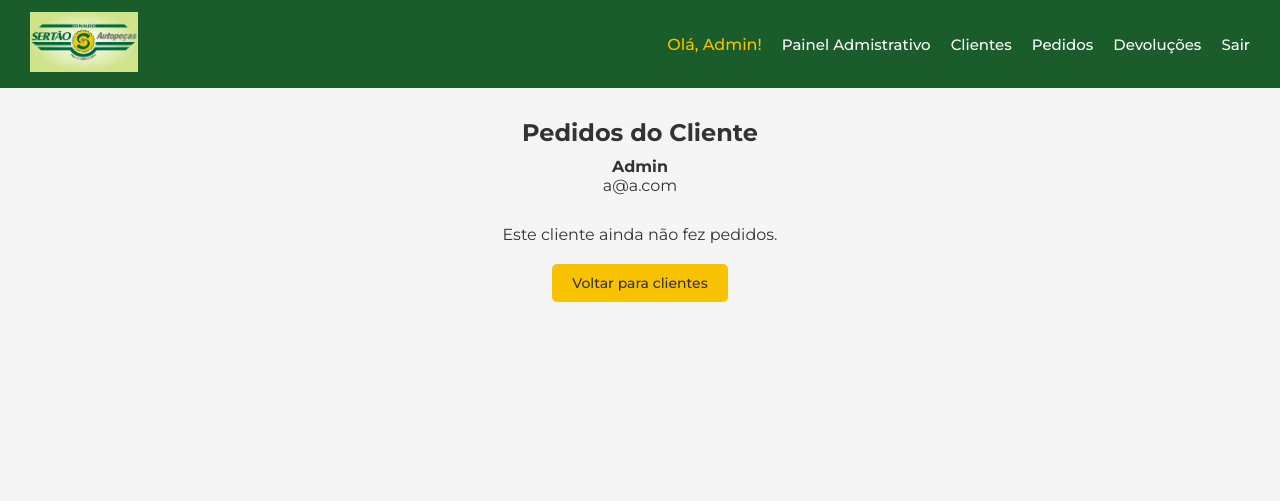
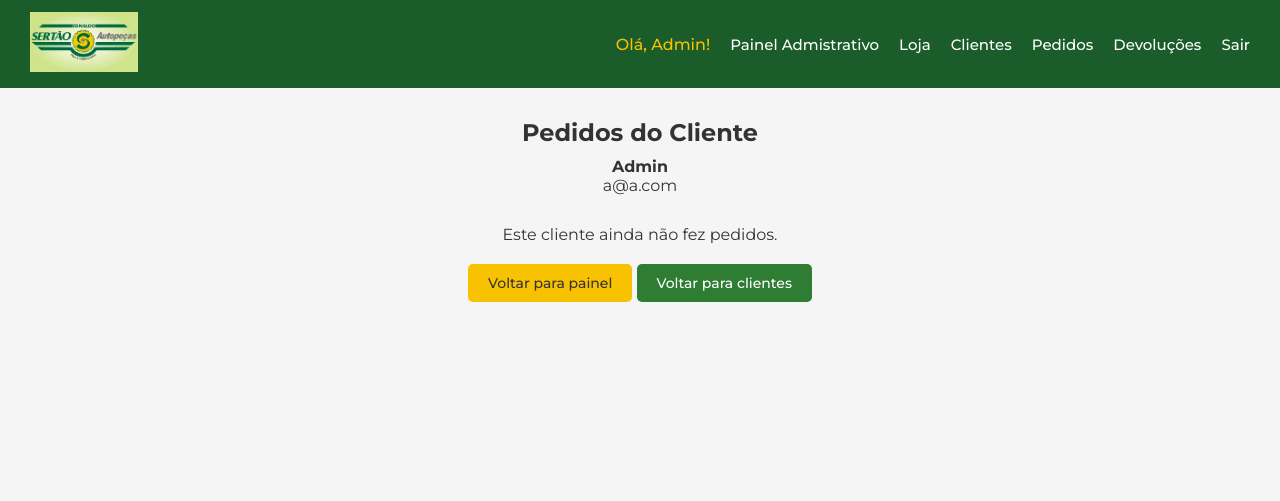
Before and after one commit to Odyjmm/sertao_autopecas, a Flask app: page /admin/clientes/1/pedidos in a window 1280 px wide. Shown: the top 501 px of the page. Run offline with Flask 3, Linux system fonts and the light colour scheme; a user stored in the database is signed in.

Commit message:
Adicionados botões para melhor navegação

```diff
--- a/app/templates/admin/clientes.html
+++ b/app/templates/admin/clientes.html
@@ -72,4 +72,10 @@
 
 {% endif %}
 
+    <br><br><br>
+
+    <div style="text-align: center; margin-top: 20px;">
+        <a href="/admin" class="btn btn-primary">Voltar ao painel administrativo</a>
+    </div>
+
 {% endblock %}
--- a/app/templates/admin/inventario.html
+++ b/app/templates/admin/inventario.html
@@ -20,6 +20,12 @@
     </a>
     <a href="/admin/pedidos" class="btn btn-secondary">
         Ver pedidos
+    </a>
+        <a href="/admin/clientes" class="btn btn-primary">
+        Ver Clientes
+    </a>
+    <a href="/admin/devolucoes" class="btn btn-secondary">
+        Avaliar Devoluções
     </a>
 </div>
 
--- a/app/templates/admin/pedidos_cliente.html
+++ b/app/templates/admin/pedidos_cliente.html
@@ -60,7 +60,10 @@
 {% endif %}
 
 <div style="text-align: center; margin-top: 20px;">
-    <a href="/admin/clientes" class="btn btn-primary">
+    <a href="/admin" class="btn btn-primary">
+        Voltar para painel
+    </a>
+    <a href="/admin/clientes" class="btn btn-secondary">
         Voltar para clientes
     </a>
 </div>
--- a/app/templates/base.html
+++ b/app/templates/base.html
@@ -178,6 +178,7 @@
                 <a href="/meus-pedidos">Meus Pedidos</a>
             {% else %}
                 <a href="/admin">Painel Admistrativo</a>
+                <a href="/">Loja</a>
                 <a href="/admin/clientes">Clientes</a>
                 <a href="/admin/pedidos">Pedidos</a>
                 <a href="/admin/devolucoes">Devoluções</a>
```
